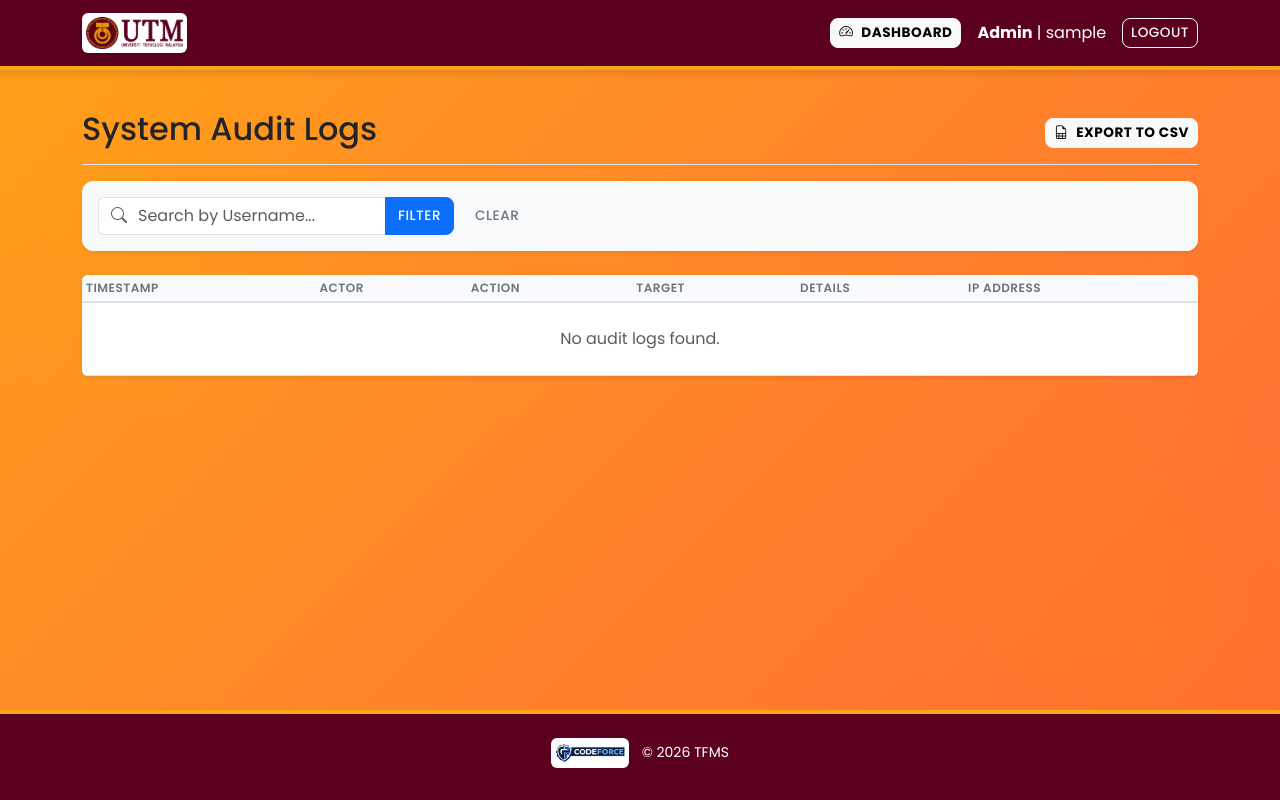
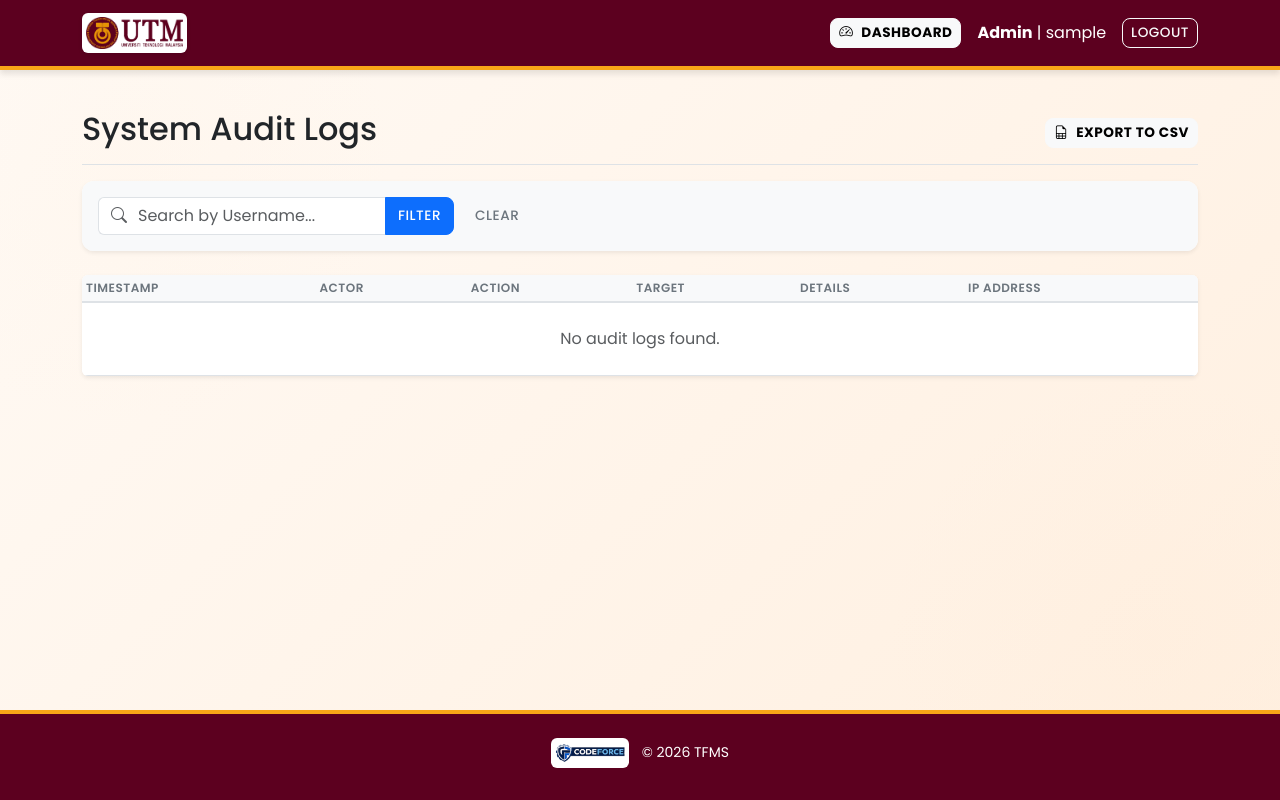
Before and after one commit to Junaed29/TFMS-CodeForce, a Django app: page /dashboard/audit-logs/ in a window 1280 px wide. Run offline with Django 4.2, Linux system fonts and the light colour scheme; the visitor is signed in with stand-in values (Sample User, id 1).

Commit message:
feat: Update body background styles for improved aesthetics and consistency

```diff
--- a/static/css/style.css
+++ b/static/css/style.css
@@ -5,18 +5,22 @@
   --utm-moccasin: #FFE6BF;
 }
 
+html {
+  background-color: #fffaf5;
+}
+
 body {
   font-family: 'Poppins', 'Segoe UI', Tahoma, Geneva, Verdana, sans-serif;
-  background-color: #fca311;
+  background-color: #fffaf5;
   min-height: 100vh;
   display: flex;
   flex-direction: column;
   /* Premium Mesh Gradient Background */
-  background: radial-gradient(circle at top left, #ffb347, #ffcc33), radial-gradient(circle at bottom right, #ffb347, #ffcc33);
+  background: radial-gradient(circle at top left, #fffaf5, #fffdf9), radial-gradient(circle at bottom right, #fffaf5, #fffdf9);
   background-image:
-    radial-gradient(circle at 10% 20%, rgba(255, 165, 0, 0.2) 0%, transparent 20%),
-    radial-gradient(circle at 90% 80%, rgba(255, 140, 0, 0.2) 0%, transparent 20%),
-    linear-gradient(135deg, #FF9F1C 0%, #FF6B35 100%);
+    radial-gradient(circle at 10% 20%, rgba(255, 233, 210, 0.1) 0%, transparent 20%),
+    radial-gradient(circle at 90% 80%, rgba(255, 226, 200, 0.1) 0%, transparent 20%),
+    linear-gradient(135deg, #fffaf5 0%, #ffefdf 100%);
   background-attachment: fixed;
 }
 
```
